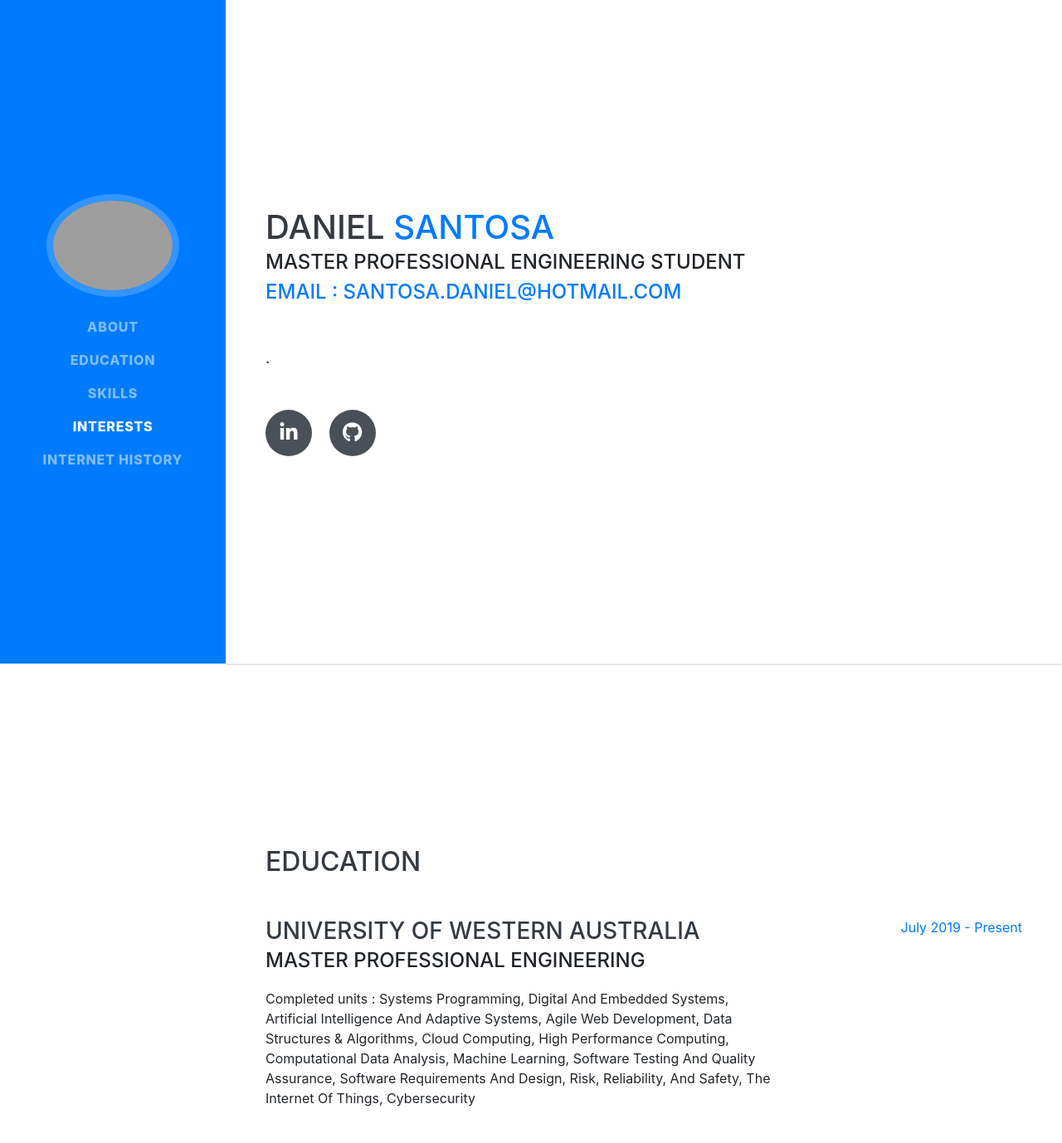
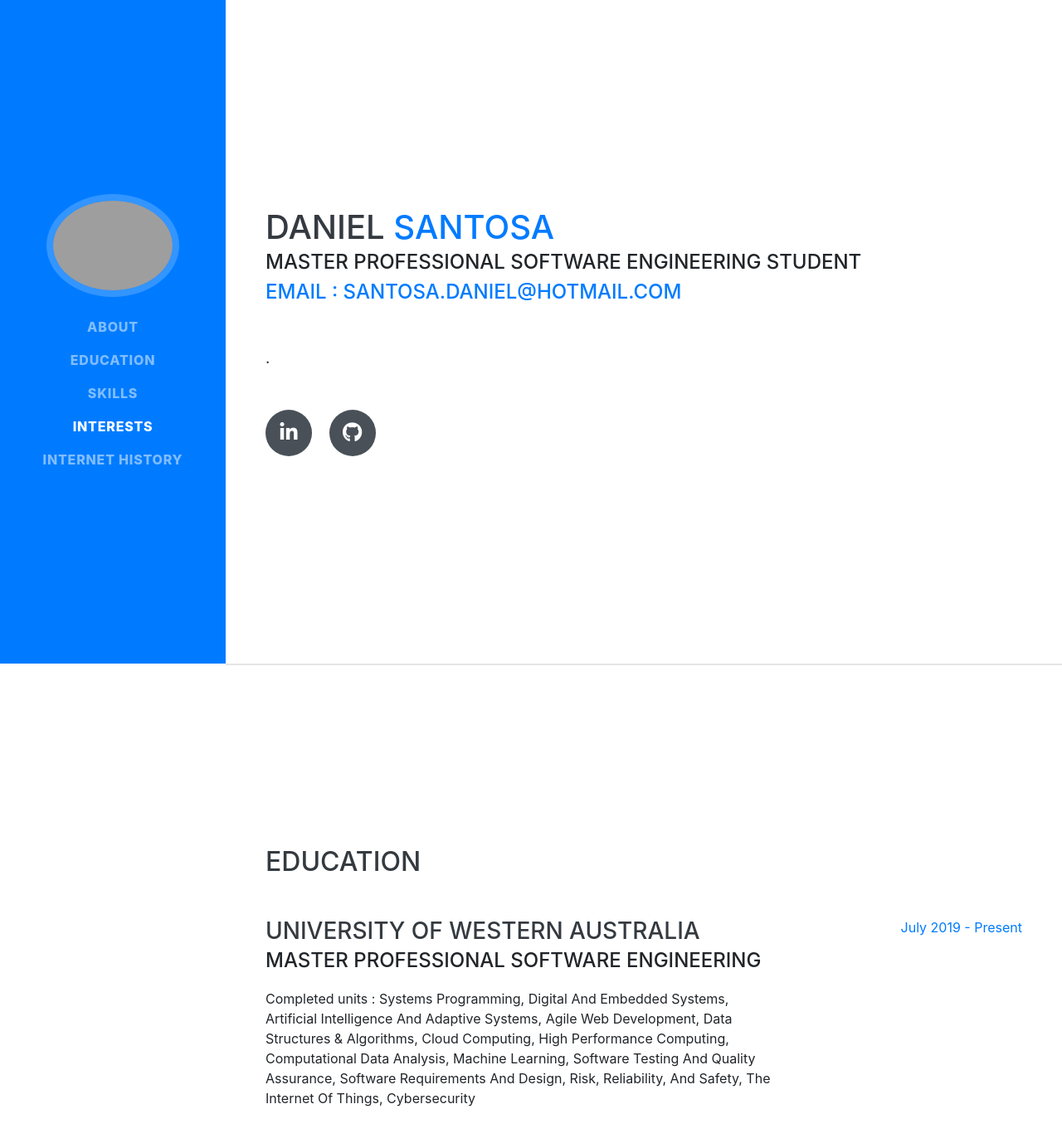
Before and after one commit to Daniel889911/About-Me, a website with bundled scripts: page index.html in a window 1280 px wide. Shown: the top 1378 px of the page at 83% size. Built offline with nearby package versions, Linux system fonts and the light colour scheme; grey boxes are pictures that could not be loaded; a web font is replaced by a local one.

Commit message:
Update index.html

```diff
--- a/index.html
+++ b/index.html
@@ -63,7 +63,7 @@
         <h1 class="mb-0">Daniel
           <span class="text-primary">Santosa</span>
         </h1>
-        <div class="subheading mb-5">Master Professional Engineering Student<br>
+        <div class="subheading mb-5">Master Professional Software Engineering Student<br>
           <a href="mailto:santosa.daniel@hotmail.com">email : santosa.daniel@hotmail.com</a>
         </div>
         <p class="lead mb-5">.</p>
@@ -89,7 +89,7 @@
         <div class="resume-item d-flex flex-column flex-md-row justify-content-between mb-5">
           <div class="resume-content">
             <h3 class="mb-0">University Of Western Australia</h3>
-            <div class="subheading mb-3">Master Professional Engineering</div>
+            <div class="subheading mb-3">Master Professional Software Engineering</div>
             <div>Completed units : Systems Programming, Digital And Embedded Systems, Artificial Intelligence And Adaptive Systems, Agile Web Development, Data Structures & Algorithms,
               Cloud Computing, High Performance Computing, Computational Data Analysis, Machine Learning, Software Testing And Quality Assurance, Software Requirements And Design,
               Risk, Reliability, And Safety, The Internet Of Things, Cybersecurity
```
